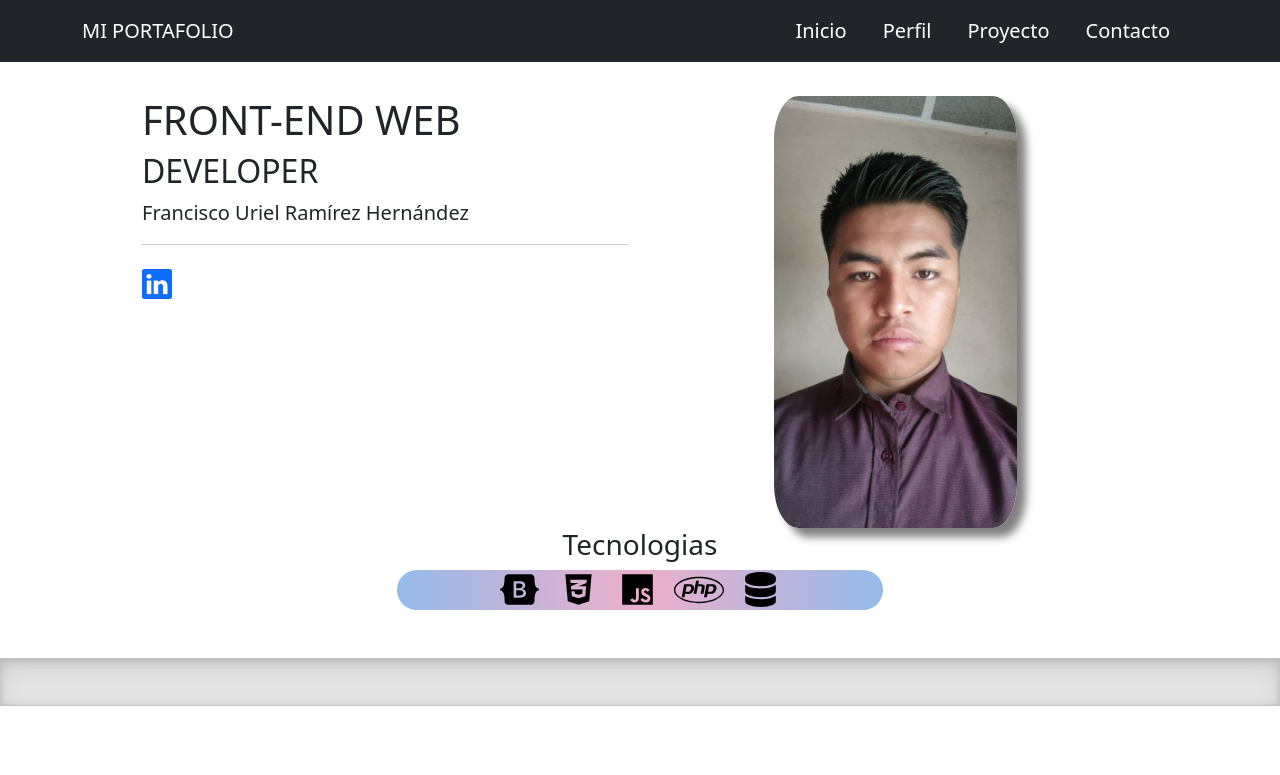
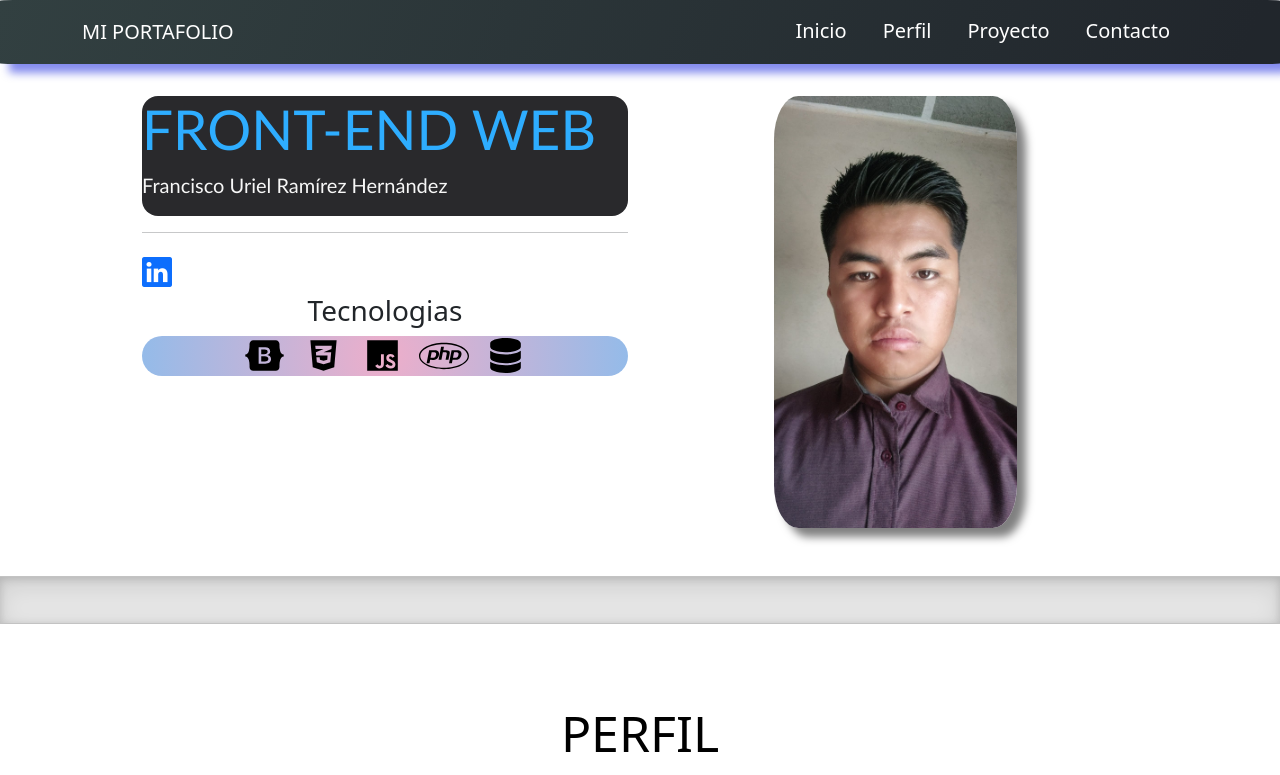
Before and after one commit to Uriel0Ramirez/Portafolio, a plain HTML site: page index.html in a window 1280 px wide. Shown: the top 775 px of the page. Drawn offline with nearby package versions, Linux system fonts and the light colour scheme.

Commit message:
Mod-inicio
modificación de Inicio

```diff
--- a/css/estilos4.css
+++ b/css/estilos4.css
@@ -1,6 +1,9 @@
 
 .nav-item {
     margin-right: 20px;
+    height: 3rem;
+
+
 }
 
 .active{
@@ -95,3 +98,51 @@ background: linear-gradient(142deg, rgba(140,138,139,1) 0%, rgba(45,51,51,1) 100
 .carousel-slide {
 flex: 0 0 100%;
 }
+
+.navbar{
+background: rgb(50,64,65);
+background: linear-gradient(111deg, rgba(50,64,65,1) 0%, rgba(33,38,44,1) 97%);
+border-radius: 1%;
+box-shadow: 9px 9px 9px rgba(11, 25, 221, 0.5)
+
+}
+
+.fondo{
+
+
+flex-direction: column;
+isolation: isolate;
+position: relative;
+width: auto;
+height: auto;
+background: #29292c;
+border-radius: 1rem;
+overflow: hidden;
+font-family: 'Gill Sans', 'Gill Sans MT', Calibri, 'Trebuchet MS', sans-serif;
+font-size: 16px;
+
+}
+.tituloF{
+top: 100px; /* Ubica el elemento 100px desde la parte superior */
+left: 50%; /* Lo centra horizontalmente */
+color: #2eadff;
+
+
+}
+h1{
+
+font-family: 'Gill Sans', 'Gill Sans MT', Calibri, 'Trebuchet MS', sans-serif;
+font-size: 55px;
+}
+.user{
+color: #f7f7f7;
+font-family: 'Gill Sans', 'Gill Sans MT', Calibri, 'Trebuchet MS', sans-serif;
+font-size: 85px;
+}
+
+@media only screen and (max-width: 1000px) {
+.imgg {
+top: 100%; /* Ubica el elemento 100px desde la parte superior */
+left: 100%; /* Lo centra horizontalmente */
+}
+}
--- a/index.html
+++ b/index.html
@@ -46,35 +46,40 @@
     <!-- Contenido de la sección de Inicio -->
     <div class="container">
       <div class="row justify-content-center m-5">
-            <div class="col-sm-12 col-md-12 col-lg-6">
+            <div class="col-sm-12 col-md-12 col-lg-6 justify-content-center">
+            <div class="fondo">
+             <div class="tituloF">
             <h1>FRONT-END WEB</h1>
-            <h2>DEVELOPER</h2>
-            <p style="font-size: 20px;">Francisco Uriel Ramírez Hernández</p>
+
+            </div>
+            <p  class="user"   style="font-size: 20px;">Francisco Uriel Ramírez Hernández</p>
+          </div>
             <hr>
             <div class="cont_icon">
                 <!----<a href="#" class="icon"><i class="bi bi-envelope" style="font-size: 30px;"></i></a>--->
                 <a href="https://www.linkedin.com/in/urielramirezhernandez/" class="icon"><i class="bi bi-linkedin" style="font-size: 30px;"></i></i></a>
             </div>
+            <div class="col-sm-12 col-md-12 col-lg-12 text-center">
+              <h3>Tecnologias</h3>
+              <div class="iconos">
+                <img src="icon/bootstrap.svg" class="icon"  width="55" height="35">
+                <img src="icon/css3-alt.svg" class="icon" style="color: orange;" width="55" height="35">
+                <img src="icon/js.svg"  class="icon"  width="55" height="35">
+                <img src="icon/php.svg" class="icon"  width="60" height="40">
+                <img src="icon/database-solid.svg" class="icon"   width="55" height="35">
+
+              </div>
+            </div>
           </div>
           <!---segundo col-->
-          <div class="col-sm-12 col-md-12 col-lg-6 text-center">
+          <div class="col-sm-12 col-md-12 col-lg-6 text-center imgg">
             <div class="rounded-circle">
                 <img src="img/Perfil.jpg" alt="Imagen en círculo" class="w-50" style="border-radius: 10%;box-shadow: 9px 9px 9px rgba(0, 0, 0, 0.5);">
             </div>
           </div>
           <!---tercel col-->
 
-          <div class="col-sm-12 col-md-12 col-lg-6 text-center">
-            <h3>Tecnologias</h3>
-            <div class="iconos">
-              <img src="icon/bootstrap.svg" class="icon"  width="55" height="35">
-              <img src="icon/css3-alt.svg" class="icon" style="color: orange;" width="55" height="35">
-              <img src="icon/js.svg"  class="icon"  width="55" height="35">
-              <img src="icon/php.svg" class="icon"  width="60" height="40">
-              <img src="icon/database-solid.svg" class="icon"   width="55" height="35">
 
-            </div>
-          </div>
         </div><!---fIN DEL ROW-->
     </div><!----fin del conteiner----->
 
```
Lines whose indentation alone changed are shown as unchanged.
